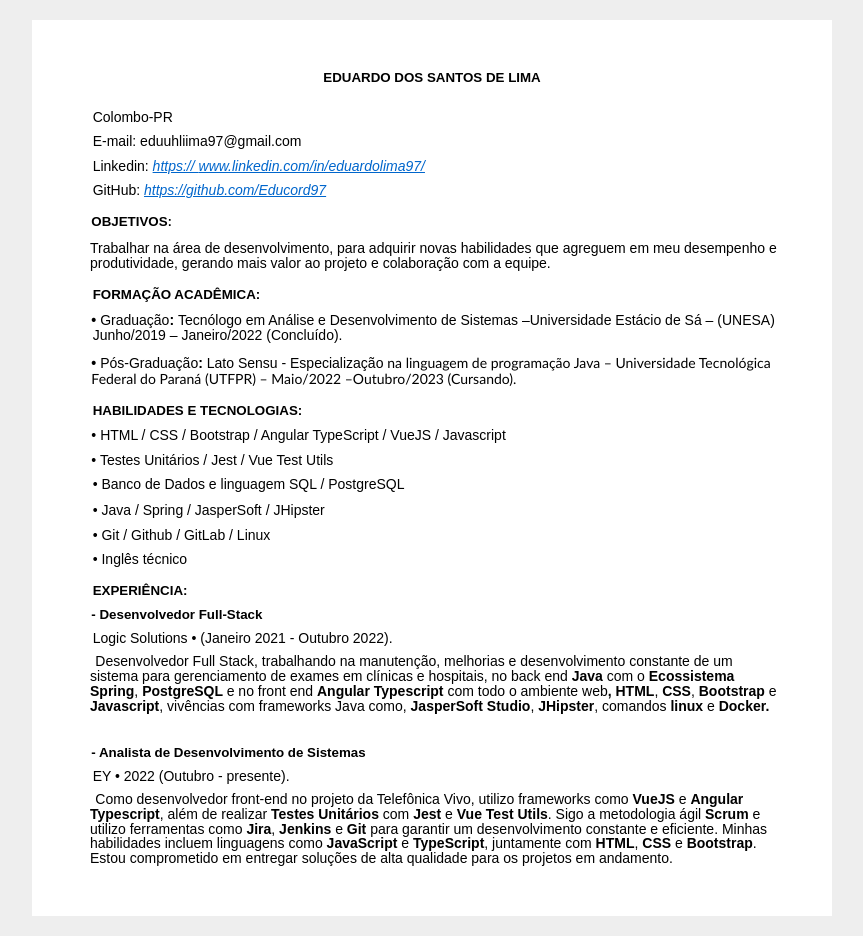
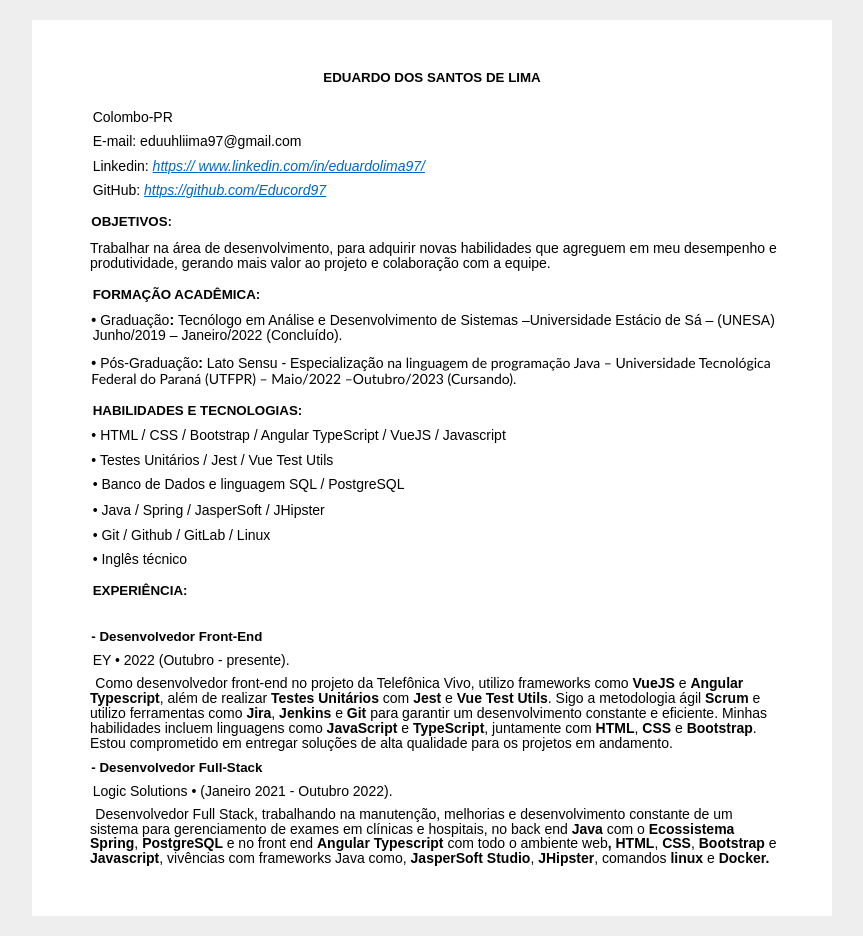
Before and after one commit to Educord97/curriculum-html, a plain HTML site: page index.html in a window 1280 px wide. Shown: the whole page, without its empty margins (208-1071 px from the left). Drawn offline with Linux system fonts and the light colour scheme.

Commit message:
Update index.html

```diff
--- a/index.html
+++ b/index.html
@@ -195,6 +195,10 @@
     </ul>
     <p style="text-indent: 0pt;text-align: left;"><br /></p>
     <h2 style="padding-left: 8pt;text-indent: 0pt;text-align: left;">EXPERIÊNCIA:</h2>
+          <h2 style="padding-top: 7pt;padding-left: 7pt;text-indent: 0pt;text-align: left;margin-top: 22px;">- Desenvolvedor Front-End </h2>
+         <p style="padding-top: 6pt;padding-left: 8pt;text-indent: 0pt;text-align: left;">EY • 2022 (Outubro - presente).</p>
+    <p style="padding-top: 6pt;padding-left: 6pt;text-indent: 4pt;line-height: 106%;text-align: left;">Como desenvolvedor front-end no projeto da Telefônica Vivo, utilizo frameworks como <b>VueJS</b> e <b>Angular Typescript</b>, além de realizar <b>Testes Unitários</b> com <b>Jest</b> e <b>Vue Test Utils</b>. Sigo a metodologia ágil <b>Scrum</b> e utilizo ferramentas como <b>Jira</b>, <b>Jenkins</b> e <b>Git</b> para garantir um desenvolvimento constante e eficiente. Minhas habilidades incluem linguagens como <b>JavaScript</b> e <b>TypeScript</b>, juntamente com <b>HTML</b>, <b>CSS</b> e <b>Bootstrap</b>. Estou comprometido em entregar soluções de alta qualidade para os projetos em andamento.
+        </p>
     <h2 style="padding-top: 7pt;padding-left: 7pt;text-indent: 0pt;text-align: left;">- Desenvolvedor Full-Stack</h2>
     <p style="padding-top: 6pt;padding-left: 8pt;text-indent: 0pt;text-align: left;">Logic Solutions • (Janeiro 2021 - Outubro 2022).</p>
     <p style="padding-top: 6pt;padding-left: 6pt;text-indent: 4pt;line-height: 106%;text-align: left;">Desenvolvedor
@@ -203,11 +207,6 @@
         front end <b>Angular Typescript </b>com todo o ambiente web<b>, HTML</b>, <b>CSS</b>, <b>Bootstrap </b>e
         <b>Javascript</b>, vivências com frameworks Java como, <b>JasperSoft Studio</b>, <b>JHipster</b>, comandos <b>linux </b>e <b>Docker.</b>
         </p>
-
-        <h2 style="padding-top: 7pt;padding-left: 7pt;text-indent: 0pt;text-align: left;margin-top: 22px;">- Analista de Desenvolvimento de Sistemas </h2>
-         <p style="padding-top: 6pt;padding-left: 8pt;text-indent: 0pt;text-align: left;">EY • 2022 (Outubro - presente).</p>
-    <p style="padding-top: 6pt;padding-left: 6pt;text-indent: 4pt;line-height: 106%;text-align: left;">Como desenvolvedor front-end no projeto da Telefônica Vivo, utilizo frameworks como <b>VueJS</b> e <b>Angular Typescript</b>, além de realizar <b>Testes Unitários</b> com <b>Jest</b> e <b>Vue Test Utils</b>. Sigo a metodologia ágil <b>Scrum</b> e utilizo ferramentas como <b>Jira</b>, <b>Jenkins</b> e <b>Git</b> para garantir um desenvolvimento constante e eficiente. Minhas habilidades incluem linguagens como <b>JavaScript</b> e <b>TypeScript</b>, juntamente com <b>HTML</b>, <b>CSS</b> e <b>Bootstrap</b>. Estou comprometido em entregar soluções de alta qualidade para os projetos em andamento.
-        </p>
 </div>
 </body>
 
```
